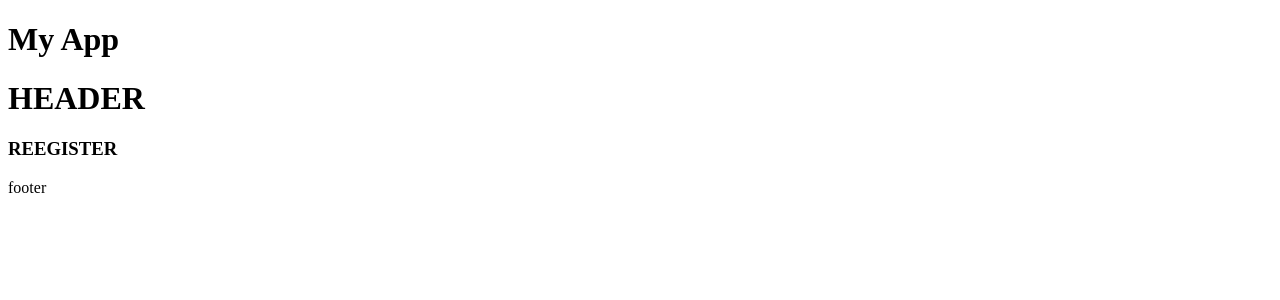
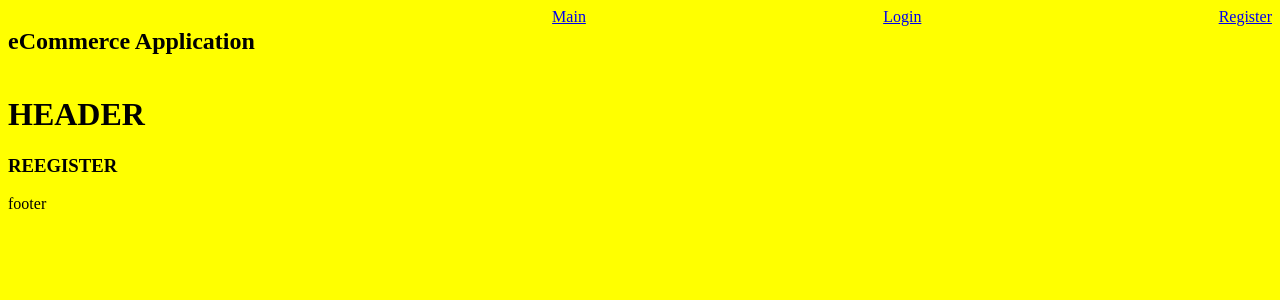
Before and after one commit to SoloSoft2000/eCommerce-Application, a React app: page /register in a window 1280 px wide. Shown: the top 300 px of the page. Built offline with nearby package versions, Linux system fonts and the light colour scheme.

Commit message:
fix: change for routes

```diff
--- a/src/App.tsx
+++ b/src/App.tsx
@@ -1,16 +1,24 @@
 import React from 'react';
+import { Routes, Route } from 'react-router-dom';
 import Header from './components/Header';
 import Footer from './components/Footer';
 import Main from './components/Main';
+import LoginPage from './pages/auth/LoginPage';
+import RegisterPage from './pages/auth/RegisterPage';
+import Navigation from './components/Navigation';
 
 function App(): React.JSX.Element {
   return (
-    <div>
-      <h1>My App</h1>
+    <>
+      <Navigation />
       <Header />
-      <Main />
+      <Routes>
+        <Route path="/" element={<Main />} />
+        <Route path="/login" element={<LoginPage />} />
+        <Route path="/register" element={<RegisterPage />} />
+      </Routes>
       <Footer />
-    </div>
+    </>
   );
 }
 
--- a/src/components/Footer.tsx
+++ b/src/components/Footer.tsx
@@ -1,7 +1,7 @@
 import React from 'react';
 
 function Footer(): React.JSX.Element {
-  return <header>{<footer>footer</footer>}</header>;
+  return <footer>{<div>footer</div>}</footer>;
 }
 
 export default Footer;
--- a/src/components/Main.tsx
+++ b/src/components/Main.tsx
@@ -1,19 +1,7 @@
 import React from 'react';
-import { Routes, Route } from 'react-router-dom';
-import LoginPage from '../pages/auth/LoginPage';
-import RegisterPage from '../pages/auth/RegisterPage';
-import HomePage from '../pages/HomePage';
 
 function Main(): React.JSX.Element {
-  return (
-    <main>
-      <Routes>
-        <Route path="/" element={<HomePage />} />
-        <Route path="/login" element={<LoginPage />} />
-        <Route path="/register" element={<RegisterPage />} />
-      </Routes>
-    </main>
-  );
+  return <main>{<div>main</div>}</main>;
 }
 
 export default Main;
--- /dev/null
+++ b/src/components/Navigation.tsx
@@ -0,0 +1,15 @@
+import React from 'react';
+import { Link } from 'react-router-dom';
+
+function Navigation(): React.JSX.Element {
+  return (
+    <nav>
+      <h1>eCommerce Application</h1>
+      <Link to="/">Main</Link>
+      <Link to="/login">Login</Link>
+      <Link to="/register">Register</Link>
+    </nav>
+  );
+}
+
+export default Navigation;
--- a/src/index.tsx
+++ b/src/index.tsx
@@ -1,11 +1,17 @@
 import React from 'react';
-// import ReactDOM from 'react-dom';
-import { createRoot } from 'react-dom/client';
-import { BrowserRouter as Router } from 'react-router-dom';
 import { Provider } from 'react-redux';
 import { configureStore } from '@reduxjs/toolkit';
+import { createRoot } from 'react-dom/client';
+import { BrowserRouter } from 'react-router-dom';
 import App from './App';
 import userReducer from './reducers/userReducer';
+import './styles/style.scss';
+
+const root = document.getElementById('root');
+
+if (!root) {
+  throw new Error('No root element found');
+}
 
 const store = configureStore({
   reducer: {
@@ -13,29 +19,10 @@ const store = configureStore({
   },
 });
 
-const root = document.getElementById('root');
-
-// ReactDOM.render(
-//   <React.StrictMode>
-//     <Provider store={store}>
-//       <Router>
-//         <App />
-//       </Router>
-//     </Provider>
-//   </React.StrictMode>,
-//   document.getElementById('root')
-// );
-
-if (!root) {
-  throw new Error('No root element found');
-}
-
 createRoot(root).render(
-  <React.StrictMode>
-    <Provider store={store}>
-      <Router>
-        <App />
-      </Router>
-    </Provider>
-  </React.StrictMode>
+  <Provider store={store}>
+    <BrowserRouter>
+      <App />
+    </BrowserRouter>
+  </Provider>
 );
--- a/src/styles/style.scss
+++ b/src/styles/style.scss
@@ -6,3 +6,8 @@ body {
     background-color: yellow;
   }
 }
+
+nav {
+  display: flex;
+  justify-content: space-between;
+}
--- a/webpack.config.js
+++ b/webpack.config.js
@@ -17,6 +17,7 @@ module.exports = (env, argv) => {
     devServer: {
       watchFiles: path.join(__dirname, 'src'),
       port: 9000,
+      historyApiFallback: true,
     },
     resolve: {
       extensions: ['.tsx', '.ts', '.js', '.jsx'],
```
